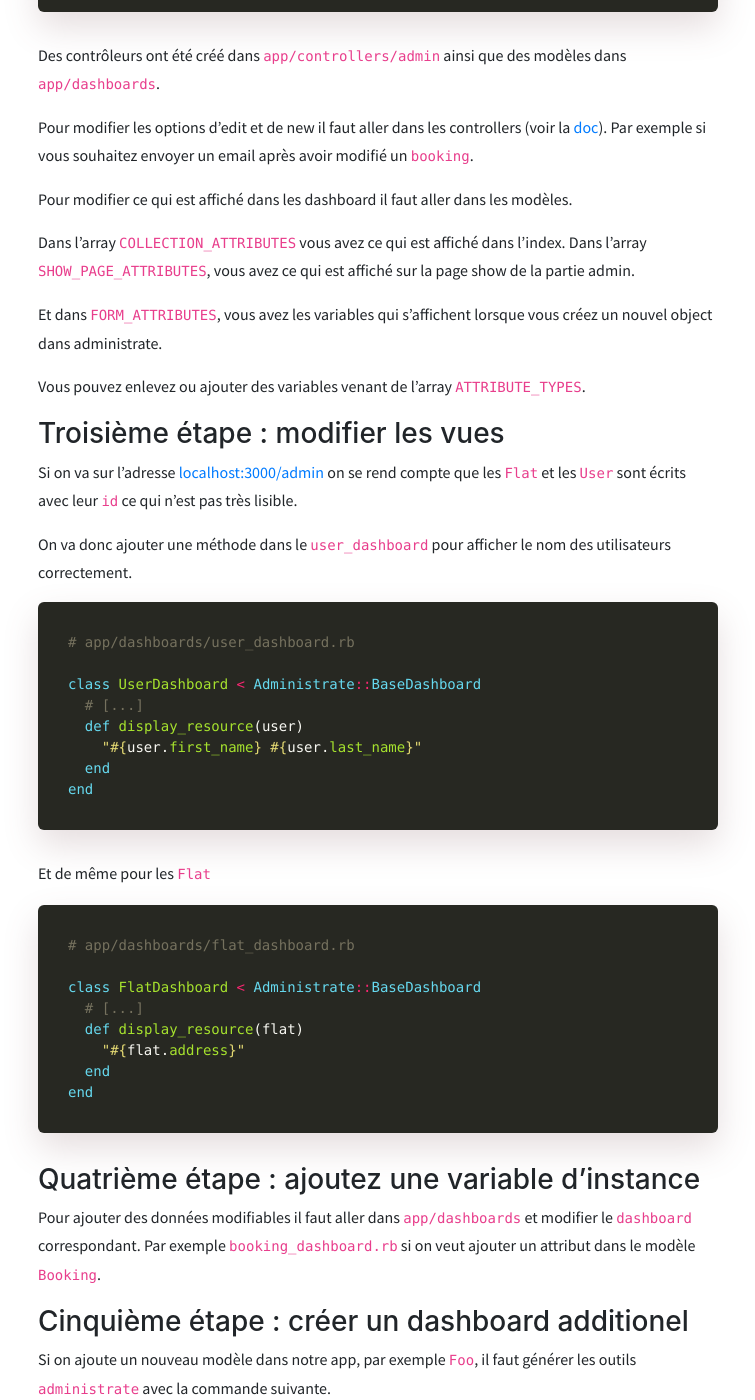
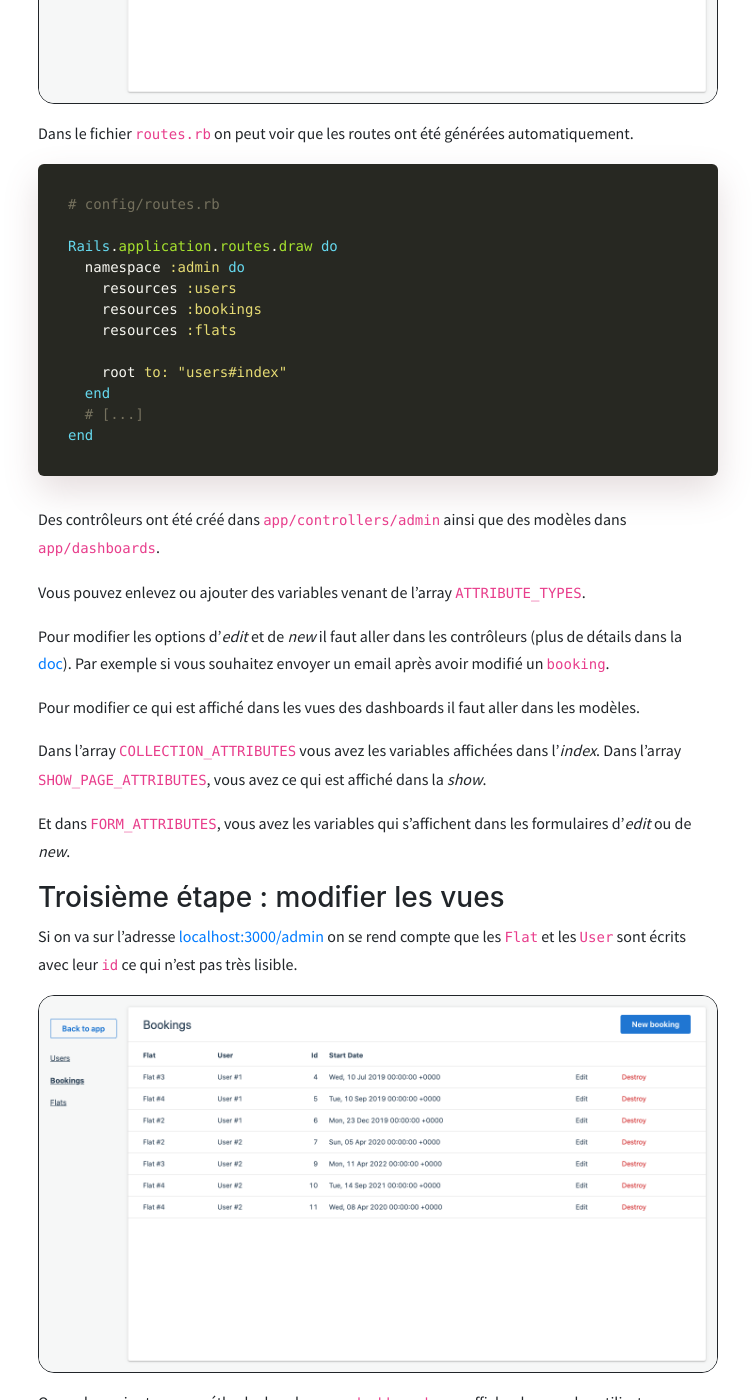
Before and after one commit to alexandrebk/alexandrebk.github.io, a Jekyll site: the page built from _posts/2019-07-22-administrate.md, in a window 1280 px wide and 1400 px high, scrolled down 1292 px. Shown: the whole window, without its empty margins (262-1017 px from the left). Built offline with Jekyll 4.4.1, drawn with Linux system fonts in a browser that asks for light colours; nearby versions of some CDN libraries; some of the changed text lies outside the part shown.

Commit message:
Proofreading Administrate

````diff
--- a/_posts/2019-07-22-administrate.md
+++ b/_posts/2019-07-22-administrate.md
@@ -6,7 +6,9 @@
 status: tech
 ---
 
-Nous supposons qu'il y a un modèle `Flat` et un model `Booking` qu'il y'a déjà une application Rails avec plusieurs modèles. Nous allons laisser la possibilité aux administrateurs du site de créer ou de modifier des réservations.
+Tous les administrateurs de votre web-app ne sont pas forcément des développeurs. Administrate permet de créer rapidement une interface d'administration accessible par certains utilisateurs.
+
+Nous supposons qu’il y a déjà une application Rails avec un modèle `Flat` et un modèle `Booking`. Grâce à Administrate, vos administrateurs pourront créer ou modifier des réservations, des appartements...
 
 ### Première étape : ajouter la gem
 
@@ -19,19 +21,21 @@
 gem 'administrate'
 ```
 
-Ensuite on lance
+Ensuite on lance l'installation
 
 ```sh
 $ bundle install
 ```
 
-### Seconde étape : créer les routes et les controllers
+### Seconde étape : créer les routes et les contrôleurs
 
 ```sh
 $ rails generate administrate:install
 ```
 
 Le dashboard est maintenant disponible sur [localhost:3000/admin](localhost:3000/admin)
+
+<img src="/images/posts/administrate/administrate-bookings-before.png" class="image" alt="administrate">
 
 Dans le fichier `routes.rb` on peut voir que les routes ont été générées automatiquement.
 
@@ -52,19 +56,22 @@
 
 Des contrôleurs ont été créé dans `app/controllers/admin` ainsi que des modèles dans `app/dashboards`.
 
-Pour modifier les options d'edit et de new il faut aller dans les controllers (voir la [doc](https://administrate-prototype.herokuapp.com/customizing_controller_actions)). Par exemple si vous souhaitez envoyer un email après avoir modifié un `booking`.
+Vous pouvez enlevez ou ajouter des variables venant de l'array `ATTRIBUTE_TYPES`.
 
-Pour modifier ce qui est affiché dans les dashboard il faut aller dans les modèles.
+Pour modifier les options d'*edit* et de *new* il faut aller dans les contrôleurs (plus de détails dans la [doc](https://administrate-prototype.herokuapp.com/customizing_controller_actions)). Par exemple si vous souhaitez envoyer un email après avoir modifié un `booking`.
 
-Dans l'array `COLLECTION_ATTRIBUTES` vous avez ce qui est affiché dans l'index. Dans l'array `SHOW_PAGE_ATTRIBUTES`, vous avez ce qui est affiché sur la page show de la partie admin.
+Pour modifier ce qui est affiché dans les vues des dashboards il faut aller dans les modèles.
 
-Et dans `FORM_ATTRIBUTES`, vous avez les variables qui s'affichent lorsque vous créez un nouvel object dans administrate.
+Dans l'array `COLLECTION_ATTRIBUTES` vous avez les variables affichées dans l'*index*. Dans l'array `SHOW_PAGE_ATTRIBUTES`, vous avez ce qui est affiché dans la *show*.
 
-Vous pouvez enlevez ou ajouter des variables venant de l'array `ATTRIBUTE_TYPES`.
+Et dans `FORM_ATTRIBUTES`, vous avez les variables qui s'affichent dans les formulaires d'*edit* ou de *new*.
+
 
 ### Troisième étape : modifier les vues
 
 Si on va sur l'adresse [localhost:3000/admin](localhost:3000/admin) on se rend compte que les `Flat` et les `User` sont écrits avec leur `id` ce qui n'est pas très lisible.
+
+<img src="/images/posts/administrate/administrate-bookings-before.png" class="image" alt="administrate">
 
 On va donc ajouter une méthode dans le `user_dashboard` pour afficher le nom des utilisateurs correctement.
 
@@ -92,11 +99,9 @@
 end
 ```
 
-### Quatrième étape : ajoutez une variable d'instance
+<img src="/images/posts/administrate/administrate-bookings-after.png" class="image" alt="administrate">
 
-Pour ajouter des données modifiables il faut aller dans `app/dashboards` et modifier le `dashboard` correspondant. Par exemple `booking_dashboard.rb` si on veut ajouter un attribut dans le modèle `Booking`.
-
-### Cinquième étape : créer un dashboard additionel
+### Quatrième étape : créer un dashboard additionel
 
 Si on ajoute un nouveau modèle dans notre app, par exemple `Foo`, il faut générer les outils `administrate` avec la commande suivante.
 
````
Also changed, not shown: other parts of _posts/2019-07-22-administrate.md (+1 -1 lines), images/posts/administrate/administrate-bookings-after.png (added), images/posts/administrate/administrate-bookings-before.png (added).
